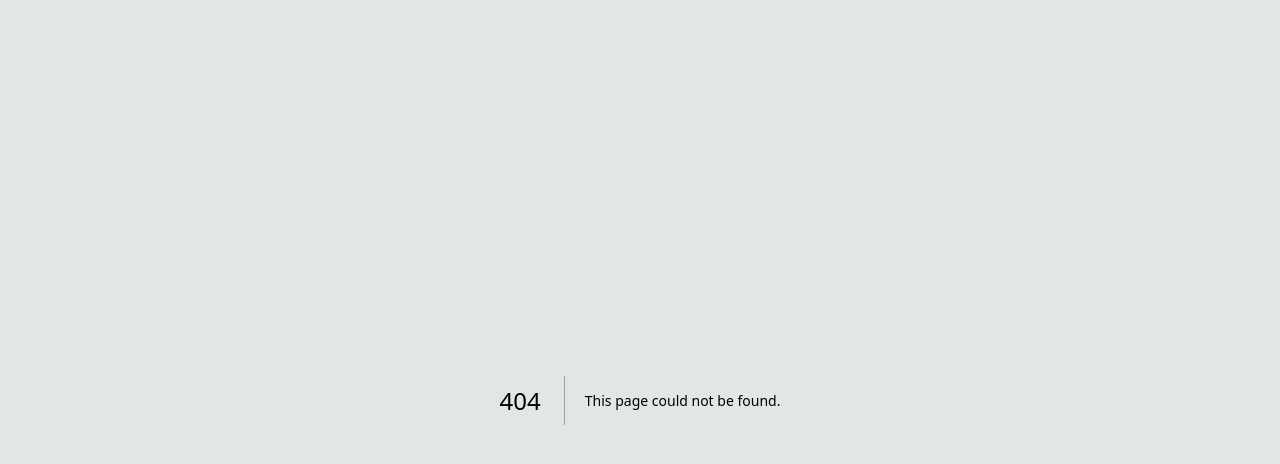
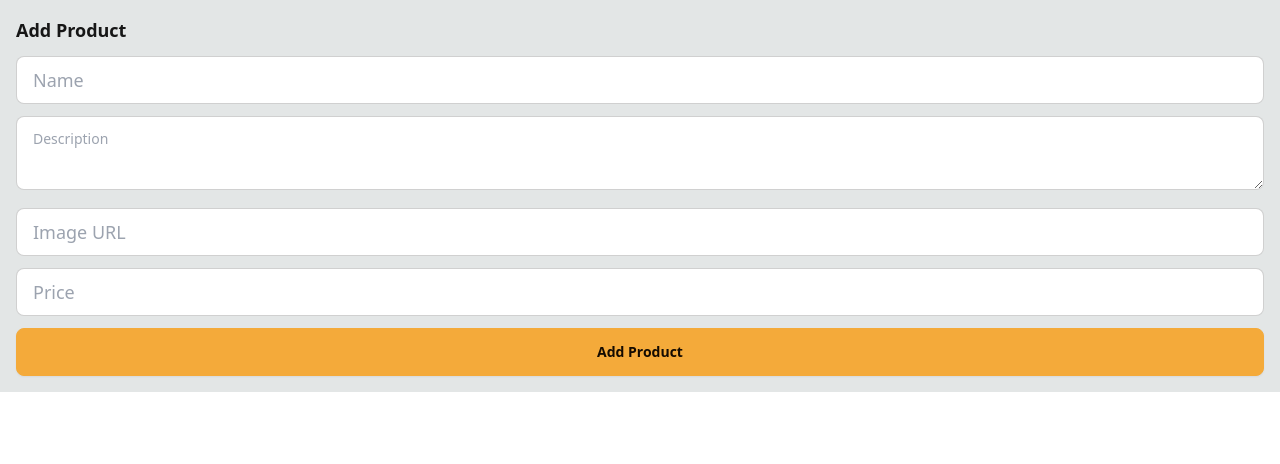
Before and after one commit to yagunyung/Ecommerce_Project, a Next.js app: page /add-product in a window 1280 px wide. Before the commit this address had no page. Shown: the top 464 px of the page. Built offline with nearby package versions, Linux system fonts and the light colour scheme.

Commit message:
Add Product Page

```diff
--- /dev/null
+++ b/src/app/add-product/page.tsx
@@ -0,0 +1,63 @@
+import FormSubmitButton from "@/components/FormSubmitButton";
+import prisma from "@/lib/db/prisma";
+import { redirect } from "next/navigation";
+
+export const metadata = {
+  title: "Add Product - Flowmazon",
+};
+
+async function addProduct(formData: FormData) {
+  "use server";
+
+  const name = formData.get("name")?.toString();
+  const description = formData.get("description")?.toString();
+  const image = formData.get("image")?.toString();
+  const price = Number(formData.get("price") || 0);
+
+  if (!name || !description || !image || !price) {
+    throw Error("Missing required fields");
+  }
+
+  await prisma.product.create({
+    data: { name, description, image, price },
+  });
+
+  redirect("/");
+}
+
+export default function AddProductPage() {
+  return (
+    <div>
+      <h1 className="mb-3 text-lg font-bold">Add Product</h1>
+      <form action={addProduct}>
+        <input
+          required
+          name="name"
+          placeholder="Name"
+          className="input input-bordered mb-3 w-full text-lg"
+        />
+        <textarea
+          required
+          name="description"
+          placeholder="Description"
+          className="textarea textarea-bordered mb-3 w-full"
+        />
+        <input
+          required
+          name="image"
+          placeholder="Image URL"
+          type="url"
+          className="input input-bordered mb-3 w-full text-lg"
+        />
+        <input
+          required
+          name="price"
+          placeholder="Price"
+          type="number"
+          className="input input-bordered mb-3 w-full text-lg"
+        />
+        <FormSubmitButton className="btn-block">Add Product</FormSubmitButton>
+      </form>
+    </div>
+  );
+}
--- /dev/null
+++ b/src/app/error.tsx
@@ -0,0 +1,5 @@
+"use client";
+
+export default function ErrorPage() {
+  return <div>Something went wrong. Please refresh the page.</div>;
+}
--- a/src/app/layout.tsx
+++ b/src/app/layout.tsx
@@ -14,8 +14,8 @@
 });
 
 export const metadata: Metadata = {
-  title: "Create Next App",
-  description: "Generated by create next app",
+  title: "Flowmazon",
+  description: "All or Nothing",
 };
 
 export default function RootLayout({
@@ -28,7 +28,7 @@
       <body
         className={`${geistSans.variable} ${geistMono.variable} antialiased`}
       >
-        {children}
+        <main className="m-auto min-w-[300px] max-w-7xl p-4">{children}</main>
       </body>
     </html>
   );
--- /dev/null
+++ b/src/components/FormSubmitButton.tsx
@@ -0,0 +1,29 @@
+"use client";
+
+import { ComponentProps } from "react";
+import { useFormStatus } from "react-dom";
+
+type FormSubmitButtonProps = {
+  children: React.ReactNode;
+  className?: string;
+} & ComponentProps<"button">;
+
+export default function FormSubmitButton({
+  children,
+  className,
+  ...props
+}: FormSubmitButtonProps) {
+  const { pending } = useFormStatus();
+
+  return (
+    <button
+      {...props}
+      className={`btn btn-primary ${className}`}
+      type="submit"
+      disabled={pending}
+    >
+      {pending && <span className="loading loading-spinner" />}
+      {children}
+    </button>
+  );
+}
```
